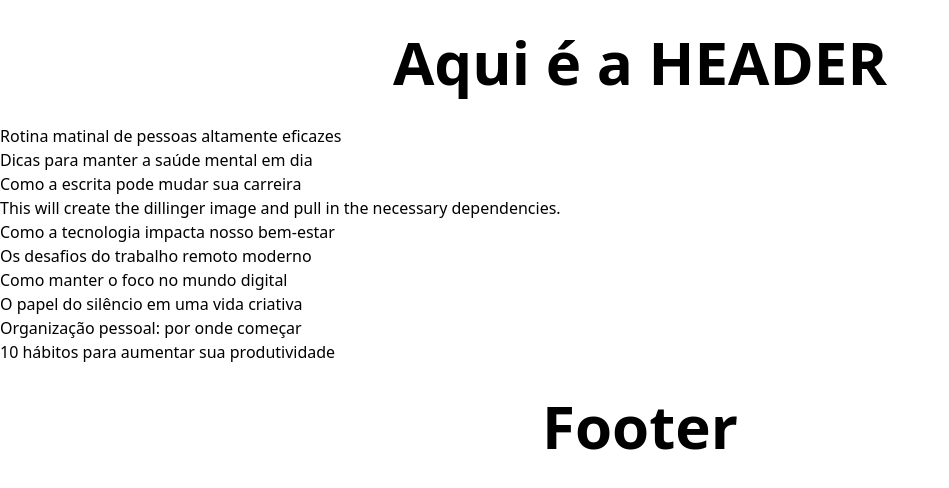
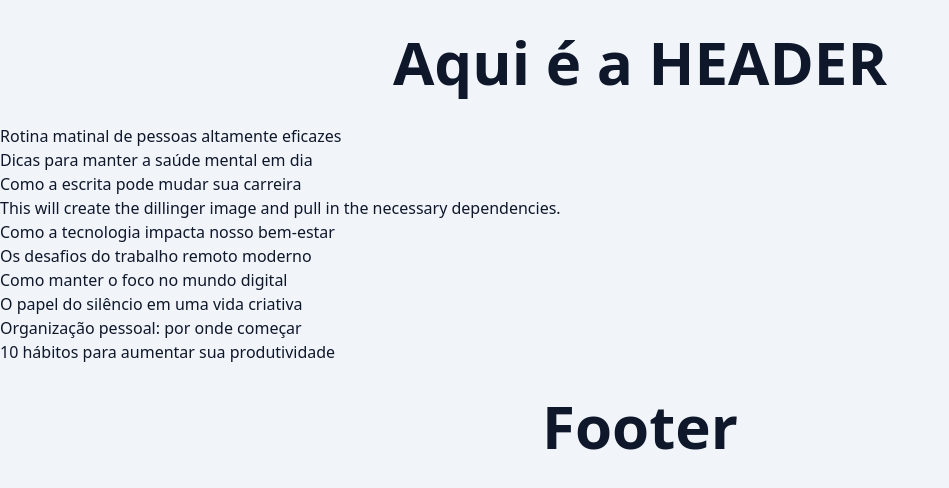
Before and after one commit to Wesley-Breno/blog-with-react, a Next.js app: page / in a window 1280 px wide. Shown: the top 488 px of the page, without its empty margins (0-949 px from the left). Built offline with nearby package versions, Linux system fonts and the light colour scheme.

Commit message:
class 114

```diff
--- a/app/page.tsx
+++ b/app/page.tsx
@@ -5,7 +5,7 @@ import { SpinLoader } from "./components/SpinLoader";
 export default async function HomePage() {
   return (
     <>
-      <div>
+      <div className="text-slate-900 bg-slate-100 min-h-screen">
         <header>
           <h1 className="text-6xl font-bold text-center py-8">
             Aqui é a HEADER
```
